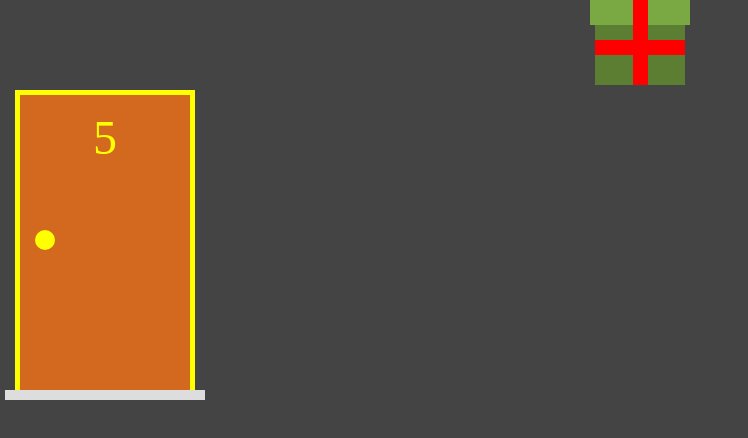
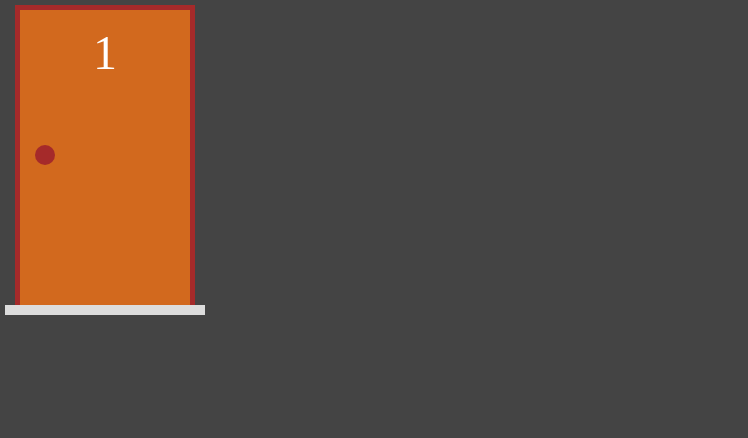
Before and after one commit to luanmoraes123/porta-premiada, a Next.js app: page / in a window 1280 px wide. Shown: the top 438 px of the page, without its empty margins (0-748 px from the left). Built offline with nearby package versions, Linux system fonts and the light colour scheme.

Commit message:
alterando para trypescript

```diff
--- a/src/components/Porta.jsx
+++ /dev/null
@@ -1,20 +0,0 @@
-import styles from '../styles/Porta.module.css'
-
-const Porta = (props) => {
-
-  const selecionada = props.selecionada ? styles.selecionada : '';
-  return (
-
-    <div className={styles.area}>
-      <div className={` ${styles.estrutura} ${selecionada}`}>
-        <div className={styles.porta}>
-          <div className={styles.numero}>5</div>
-          <div className={styles.macaneta}></div>
-        </div>
-      </div>
-      <div className={styles.chao}></div>
-    </div>
-  )
-}
-
-export default Porta;
--- /dev/null
+++ b/src/components/Porta.tsx
@@ -0,0 +1,41 @@
+import styles from '../styles/Porta.module.css'
+import PortaModel from '../model/PortaModel'
+
+interface PortaProps{
+  value: PortaModel
+  onChange: (novaPorta: PortaModel) => void
+}
+const Porta = (props: PortaProps) => {
+  const porta = props.value
+  const selecionada = porta.selecionada && !porta.aberta ? styles.selecionada : '';
+
+  const alternarSelecao = (e) => {
+    props.onChange(porta.alternarSelecao())
+  }
+
+  const abrir = (e) =>{
+    e.stopPropagation()
+   props.onChange(porta.abrir())
+  }
+
+  const renderizarPorta = () => {
+    return (
+
+        <div className={styles.porta}>
+          <div className={styles.numero}>{porta.numero}</div>
+          <div className={styles.macaneta} onClick={abrir}></div>
+        </div>
+
+    )
+  }
+  return (
+    <div className={styles.area} onClick={alternarSelecao}>
+      <div className={` ${styles.estrutura} ${selecionada}`}>
+      {porta.aberta ? false : renderizarPorta()}
+      </div>
+      <div className={styles.chao}></div>
+    </div>
+  )
+}
+
+export default Porta;
--- a/src/model/Porta.ts
+++ b/src/model/PortaModel.ts
@@ -1,4 +1,4 @@
-export default class Porta {
+export default class PortaModel {
   #numero: number
   #aberta: boolean
   #presente: boolean
@@ -29,16 +29,16 @@ export default class Porta {
 
   desselecionar() {
     const selecionada = false
-    return new Porta(this.numero, this.aberta, this.presente, selecionada)
+    return new PortaModel(this.numero, this.aberta, this.presente, selecionada)
   }
 
   alternarSelecao() {
     const selecionada = !this.#selecionada
-    return new Porta(this.numero, this.aberta, this.presente, selecionada)
+    return new PortaModel(this.numero, this.aberta, this.presente, selecionada)
   }
 
   abrir() {
     const aberta = true
-    return new Porta(this.numero, aberta, this.presente, this.selecionada)
+    return new PortaModel(this.numero, aberta, this.presente, this.selecionada)
   }
 }
--- a/src/pages/index.jsx
+++ /dev/null
@@ -1,11 +0,0 @@
-import Presente from '../components/Presente'
-import Porta from '../components/Porta'
-
-export default function Home() {
-  return (
-    <div>
-      <Presente />
-      <Porta selecionada />
-    </div>
-  );
-}
--- /dev/null
+++ b/src/pages/index.tsx
@@ -0,0 +1,14 @@
+import Presente from '../components/Presente'
+import Porta from '../components/Porta'
+import PortaModel from '../model/PortaModel'
+import { useState } from 'react';
+
+export default function Home() {
+  const [p1, setPorta] = useState(new PortaModel(1))
+  return (
+    <div>
+      {/* <Presente /> */}
+      <Porta value={p1} onChange={(novaPorta) => setPorta(novaPorta)} />
+    </div>
+  );
+}
--- a/src/styles/Porta.module.css
+++ b/src/styles/Porta.module.css
@@ -14,6 +14,7 @@
   border-left: 5px solid brown;
   border-top: 5px solid brown;
   border-right: 5px solid brown;
+  background-color: #0005;
   width: 90%;
 }
 
```
